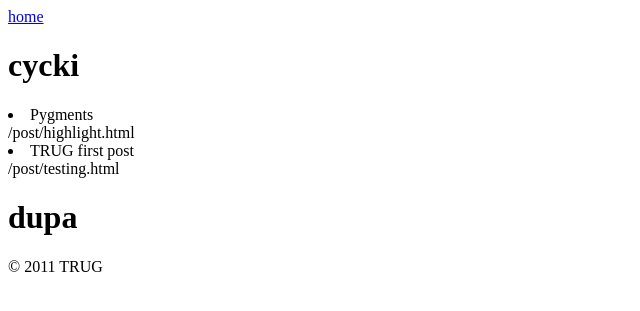
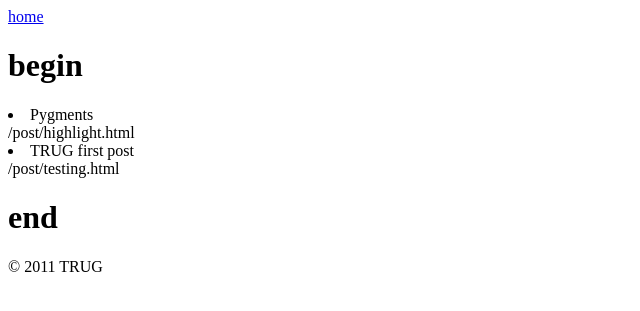
Before and after one commit to Nowaker/trug-jekyll, a Jekyll site: the page built from example/tag.html, in a window 1280 px wide. Shown: the top 311 px of the page, without its empty margins (0-640 px from the left). Built offline with Jekyll 4.4.1, drawn with Linux system fonts in a browser that asks for light colours; Markdown is read by kramdown in place of the engine named in the settings.

Commit message:
TJEK censorship ;)

```diff
--- a/example/_posts/2010-02-18-testing.markdown
+++ b/example/_posts/2010-02-18-testing.markdown
@@ -4,7 +4,7 @@ hello: Witaj, TRUG.
 layout: default
 categories:
   - one
-  - dupa
+  - two
 layout: post
 ---
 
--- a/example/tag.html
+++ b/example/tag.html
@@ -2,7 +2,7 @@
 layout: default
 ---
 
-<h1>cycki</h1>
+<h1>begin</h1>
 
 {% for cat in site.categories.one %}
 <li>{{ cat.title }}
@@ -12,4 +12,4 @@ layout: default
 {% endfor %}
 
 
-<h1>dupa</h1>
+<h1>end</h1>
```
